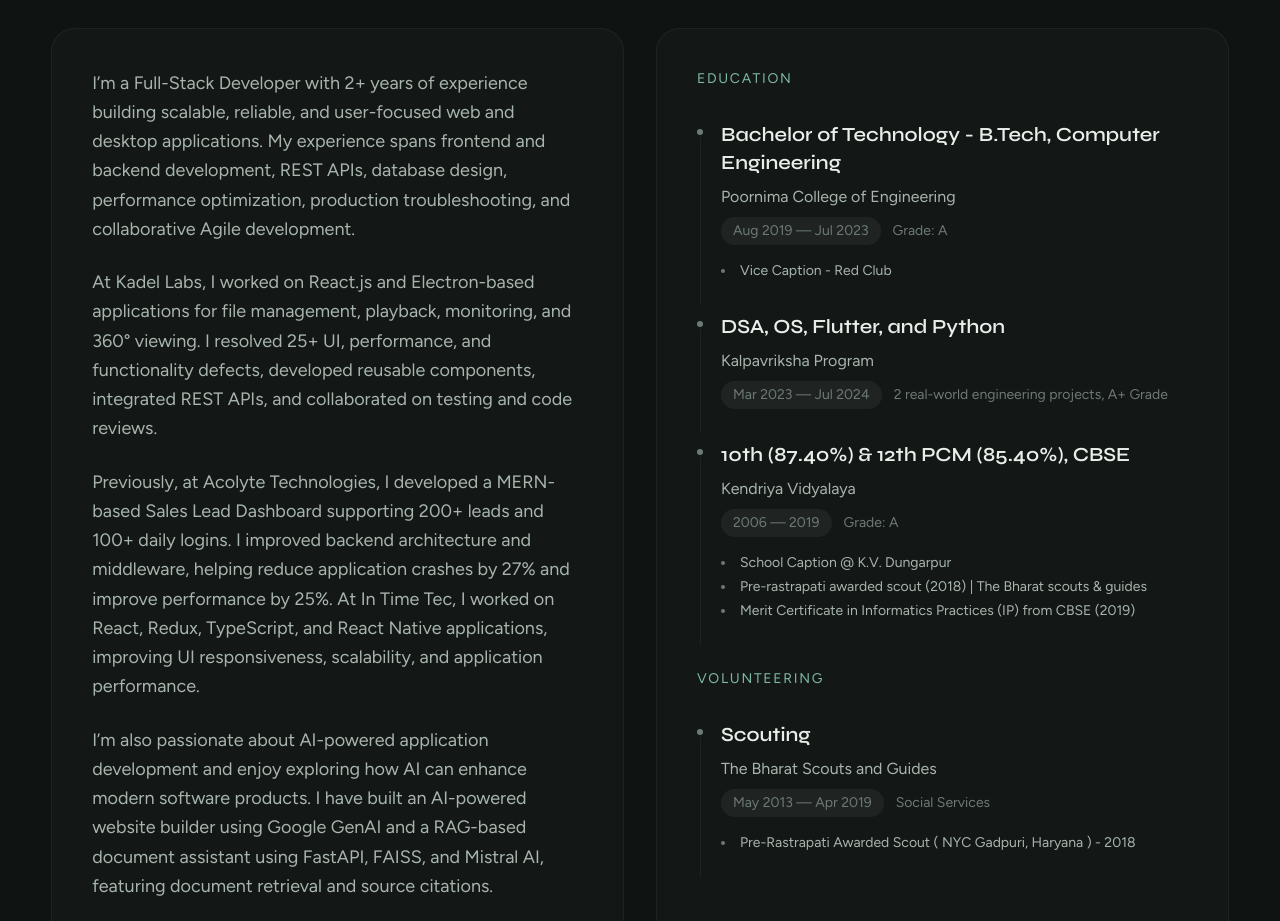
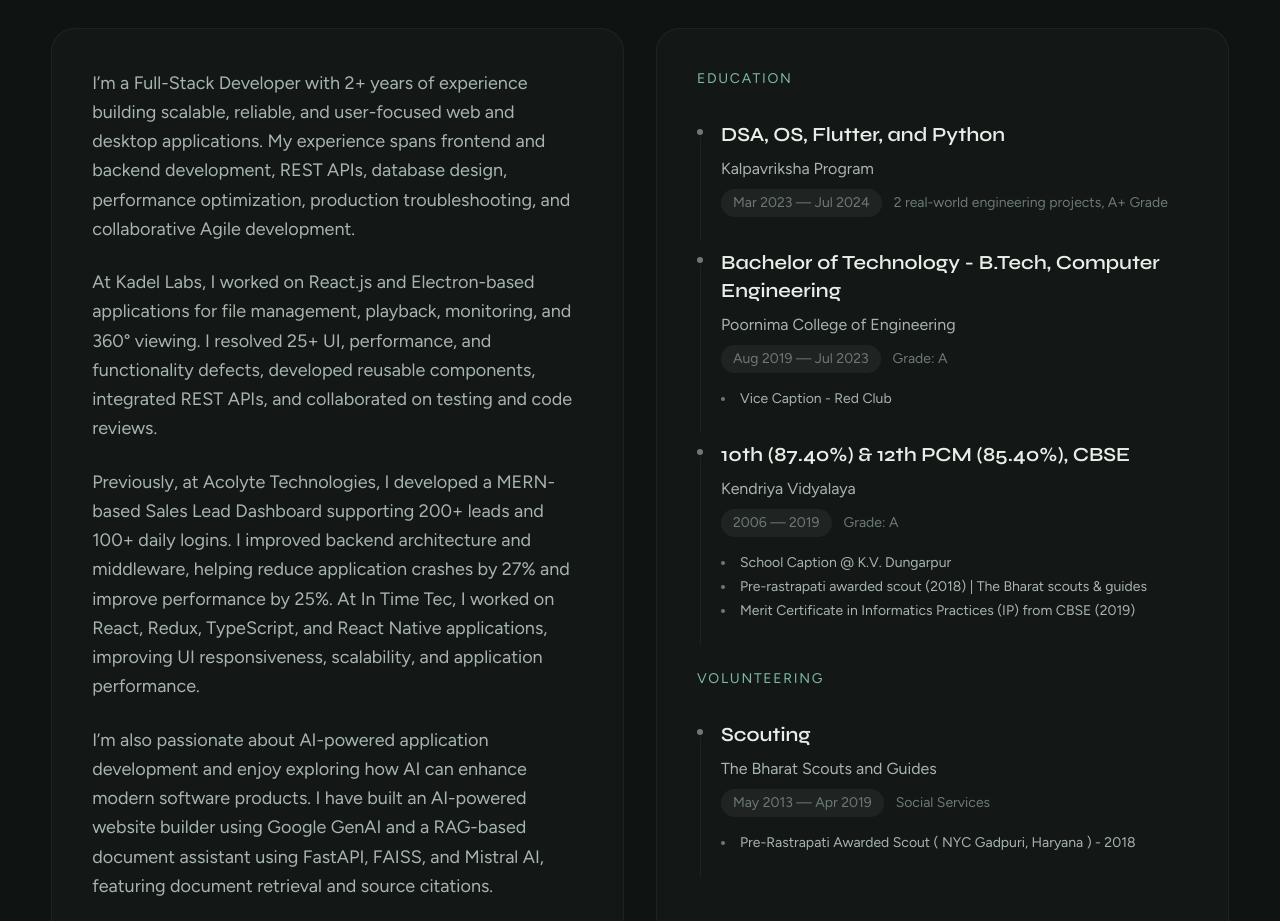
Before and after one commit to ishanjainkl-sys/ishanjain1408, a React (Vite) app: page / in a window 1280 px wide. Shown: the part 8120-9041 px from the top of the page. Built offline with nearby package versions, Linux system fonts and the light colour scheme.

Commit message:
feat: add portfolio profile, projects, and experience data

```diff
--- a/src/data/content.ts
+++ b/src/data/content.ts
@@ -283,18 +283,19 @@ export const experience = [
 
 export const education = [
   {
+    school: 'Kalpavriksha Program',
+    degree: 'DSA, OS, Flutter, and Python',
+    period: 'Mar 2023 — Jul 2024',
+    detail: '2 real-world engineering projects, A+ Grade',
+  },
+  {
     school: 'Poornima College of Engineering',
     degree: 'Bachelor of Technology - B.Tech, Computer Engineering',
     period: 'Aug 2019 — Jul 2023',
     detail: 'Grade: A',
     bullets: ['Vice Caption - Red Club'],
   },
-  {
-    school: 'Kalpavriksha Program',
-    degree: 'DSA, OS, Flutter, and Python',
-    period: 'Mar 2023 — Jul 2024',
-    detail: '2 real-world engineering projects, A+ Grade',
-  },
+
   {
     school: 'Kendriya Vidyalaya',
     degree: '10th (87.40%) & 12th PCM (85.40%), CBSE',
```
